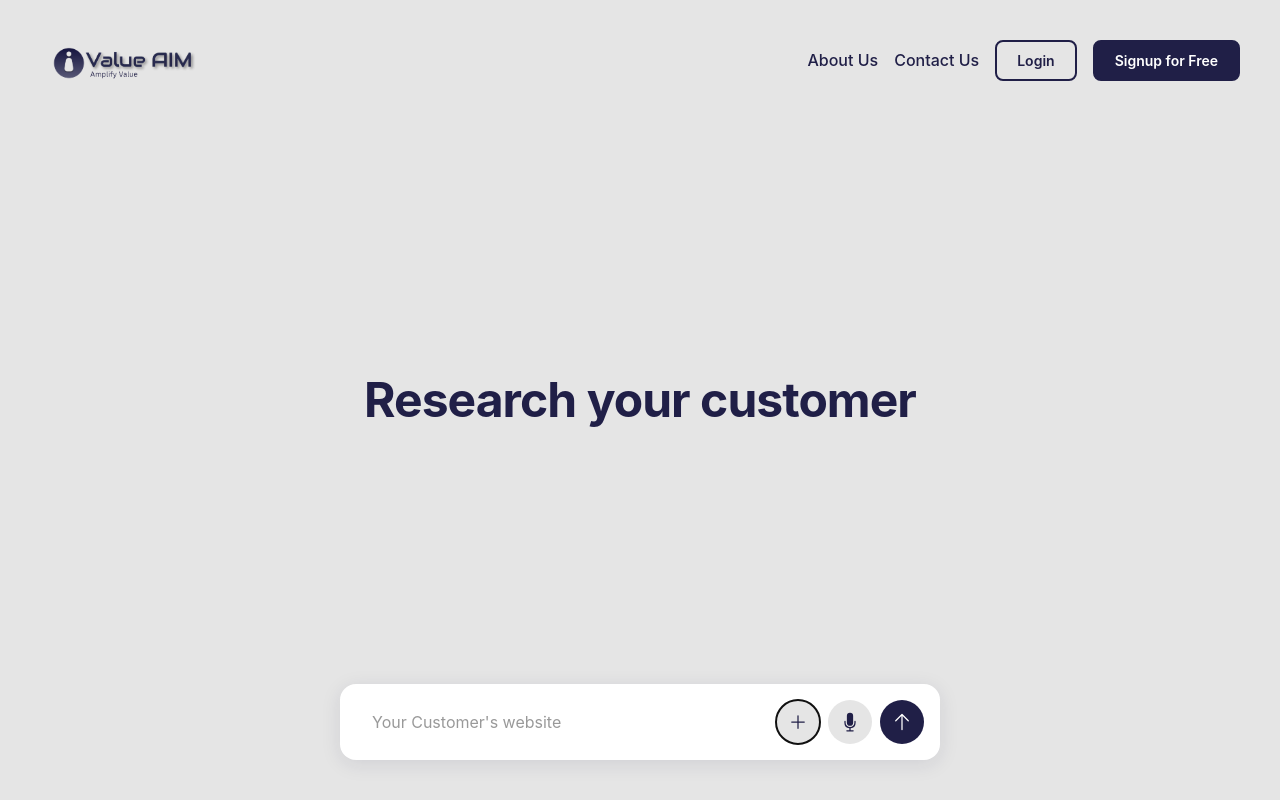
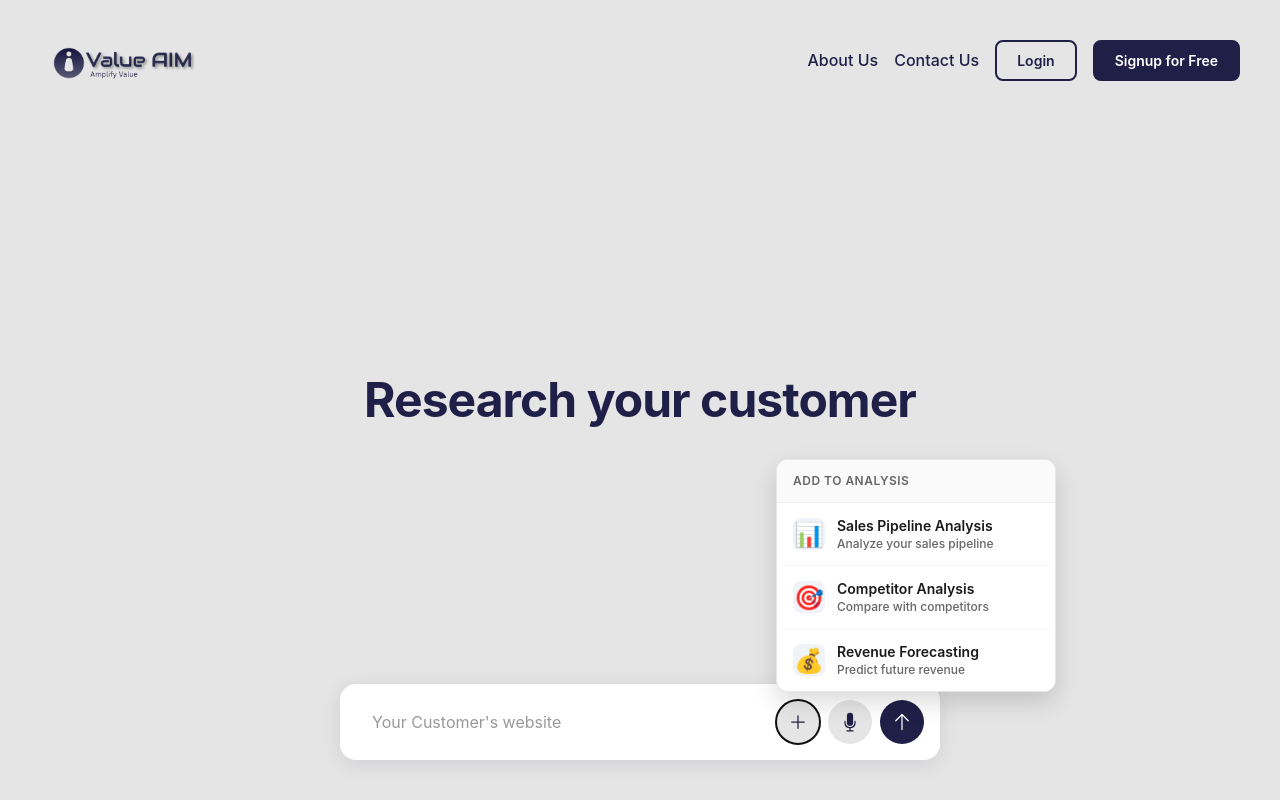
Before and after one commit to charankumarpalimara/value_aim, a React (Vite) app: page / in a window 1280 px wide. Both pictures are taken after a click on the button 798 px from the left and 722 px from the top of the page. Built offline with nearby package versions, Linux system fonts and the light colour scheme.

Commit message:
all sidebar option has to be show same output

```diff
--- a/src/components/LandingPage.css
+++ b/src/components/LandingPage.css
@@ -246,3 +246,181 @@
     height: 14px;
   }
 }
+
+/* ===== Plus Menu Popup ===== */
+.plus-menu-popup {
+  position: absolute;
+  bottom: 100%;
+  left: 0;
+  margin-bottom: 8px;
+  background: white;
+  border: 1px solid #e5e7eb;
+  border-radius: 12px;
+  box-shadow: 0 10px 25px rgba(0, 0, 0, 0.15);
+  min-width: 280px;
+  z-index: 1000;
+  overflow: hidden;
+  animation: slideUp 0.2s ease-out;
+}
+
+@keyframes slideUp {
+  from {
+    opacity: 0;
+    transform: translateY(10px);
+  }
+  to {
+    opacity: 1;
+    transform: translateY(0);
+  }
+}
+
+.plus-menu-header {
+  padding: 12px 16px;
+  border-bottom: 1px solid #f0f0f0;
+  font-size: 12px;
+  font-weight: 600;
+  color: #666;
+  text-transform: uppercase;
+  letter-spacing: 0.5px;
+  background: #fafafa;
+}
+
+.plus-menu-item {
+  width: 100%;
+  display: flex;
+  align-items: center;
+  gap: 12px;
+  padding: 14px 16px;
+  border: none;
+  background: white;
+  cursor: pointer;
+  transition: all 0.2s ease;
+  text-align: left;
+  border-bottom: 1px solid #f5f5f5;
+}
+
+.plus-menu-item:last-child {
+  border-bottom: none;
+}
+
+.plus-menu-item:hover {
+  background: #f8fafc;
+  transform: translateX(2px);
+}
+
+.plus-menu-item:active {
+  background: #f0f4f8;
+}
+
+.menu-item-icon {
+  font-size: 24px;
+  flex-shrink: 0;
+  width: 32px;
+  height: 32px;
+  display: flex;
+  align-items: center;
+  justify-content: center;
+  background: #f0f4f8;
+  border-radius: 8px;
+}
+
+.menu-item-content {
+  flex: 1;
+}
+
+.menu-item-title {
+  font-size: 14px;
+  font-weight: 600;
+  color: #1a1a1a;
+  margin-bottom: 2px;
+}
+
+.menu-item-desc {
+  font-size: 12px;
+  color: #666666;
+}
+
+/* Mobile adjustments for plus menu */
+@media (max-width: 768px) {
+  .plus-menu-popup {
+    min-width: 260px;
+    left: auto;
+    right: 0;
+  }
+
+  .plus-menu-item {
+    padding: 12px 14px;
+  }
+
+  .menu-item-title {
+    font-size: 13px;
+  }
+
+  .menu-item-desc {
+    font-size: 11px;
+  }
+}
+
+@media (max-width: 480px) {
+  .plus-menu-popup {
+    min-width: 240px;
+    margin-bottom: 6px;
+  }
+
+  .plus-menu-header {
+    padding: 10px 14px;
+    font-size: 11px;
+  }
+
+  .plus-menu-item {
+    padding: 10px 12px;
+    gap: 10px;
+  }
+
+  .menu-item-icon {
+    font-size: 20px;
+    width: 28px;
+    height: 28px;
+  }
+
+  .menu-item-title {
+    font-size: 12px;
+  }
+
+  .menu-item-desc {
+    font-size: 10px;
+  }
+}
+
+@media (max-width: 360px) {
+  .plus-menu-popup {
+    min-width: 220px;
+    margin-bottom: 4px;
+    border-radius: 10px;
+  }
+
+  .plus-menu-header {
+    padding: 8px 12px;
+    font-size: 10px;
+  }
+
+  .plus-menu-item {
+    padding: 8px 10px;
+    gap: 8px;
+  }
+
+  .menu-item-icon {
+    font-size: 18px;
+    width: 26px;
+    height: 26px;
+    border-radius: 6px;
+  }
+
+  .menu-item-title {
+    font-size: 11px;
+  }
+
+  .menu-item-desc {
+    font-size: 9px;
+  }
+}
--- a/src/components/LandingPage.jsx
+++ b/src/components/LandingPage.jsx
@@ -1,16 +1,39 @@
-import React, { useState } from "react";
+import React, { useState, useEffect } from "react";
 import Header from "./Header";
 import { HiPlus, HiMicrophone, HiArrowUp } from "react-icons/hi2";
 import "./LandingPage.css";
 
 function LandingPage({ onNavigate }) {
   const [website, setWebsite] = useState("");
+  const [showPlusMenu, setShowPlusMenu] = useState(false);
 
   const handleSubmit = () => {
     if (website.trim()) {
       onNavigate('login');
     }
   };
+
+  const togglePlusMenu = () => {
+    setShowPlusMenu(!showPlusMenu);
+  };
+
+  const handleAddOption = (title) => {
+    console.log("Added:", title);
+    setShowPlusMenu(false);
+    // You can add additional logic here if needed
+  };
+
+  // Close plus menu when clicking outside
+  useEffect(() => {
+    const handleClickOutside = (event) => {
+      if (showPlusMenu && !event.target.closest('.input-actions')) {
+        setShowPlusMenu(false);
+      }
+    };
+
+    document.addEventListener('mousedown', handleClickOutside);
+    return () => document.removeEventListener('mousedown', handleClickOutside);
+  }, [showPlusMenu]);
 
   return (
     <div className="landing-page">
@@ -27,7 +50,50 @@ function LandingPage({ onNavigate }) {
             className="main-input"
           />
           <div className="input-actions">
-            <button className="input-btn"><HiPlus size={20} /></button>
+            <div style={{ position: 'relative' }}>
+              <button className="input-btn" onClick={togglePlusMenu}>
+                <HiPlus size={20} />
+              </button>
+
+              {/* Plus Menu Popup */}
+              {showPlusMenu && (
+                <div className="plus-menu-popup">
+                  <div className="plus-menu-header">
+                    <span>Add to Analysis</span>
+                  </div>
+                  <button
+                    className="plus-menu-item"
+                    onClick={() => handleAddOption('Sales Pipeline Analysis')}
+                  >
+                    <span className="menu-item-icon">📊</span>
+                    <div className="menu-item-content">
+                      <div className="menu-item-title">Sales Pipeline Analysis</div>
+                      <div className="menu-item-desc">Analyze your sales pipeline</div>
+                    </div>
+                  </button>
+                  <button
+                    className="plus-menu-item"
+                    onClick={() => handleAddOption('Competitor Analysis')}
+                  >
+                    <span className="menu-item-icon">🎯</span>
+                    <div className="menu-item-content">
+                      <div className="menu-item-title">Competitor Analysis</div>
+                      <div className="menu-item-desc">Compare with competitors</div>
+                    </div>
+                  </button>
+                  <button
+                    className="plus-menu-item"
+                    onClick={() => handleAddOption('Revenue Forecasting')}
+                  >
+                    <span className="menu-item-icon">💰</span>
+                    <div className="menu-item-content">
+                      <div className="menu-item-title">Revenue Forecasting</div>
+                      <div className="menu-item-desc">Predict future revenue</div>
+                    </div>
+                  </button>
+                </div>
+              )}
+            </div>
             <button className="input-btn"><HiMicrophone size={20} /></button>
             <button className="input-btn primary" onClick={handleSubmit}><HiArrowUp size={20} /></button>
           </div>
```
Also changed, not shown: src/components/ResultsPage.jsx (+20 -19 lines).
